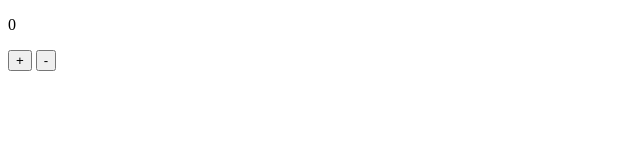
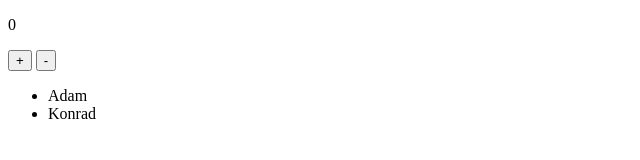
Before and after one commit to KonradGmur/Basic-Project-Vue, a plain HTML site: page index.html in a window 1280 px wide. Shown: the whole page, without its empty margins (0-640 px from the left). Drawn offline with nearby package versions, Linux system fonts and the light colour scheme.

Commit message:
Adding a for loop to the project

```diff
--- a/index.html
+++ b/index.html
@@ -12,6 +12,9 @@
       <p v-else>{{counterMultiply}}</p>
       <button @click="increaseCounter">+</button>
       <button @click="decreaseCounter">-</button>
+      <ul>
+        <li v-for="user in users">{{user.name}}</li>
+      </ul>
     </div>
 
     <script>
@@ -20,6 +23,7 @@
         data: {
           title: "Hello Vue",
           counter: 0,
+          users: [{ name: "Adam" }, { name: "Konrad" }],
         },
         computed: {
           counterMultiply() {
```
